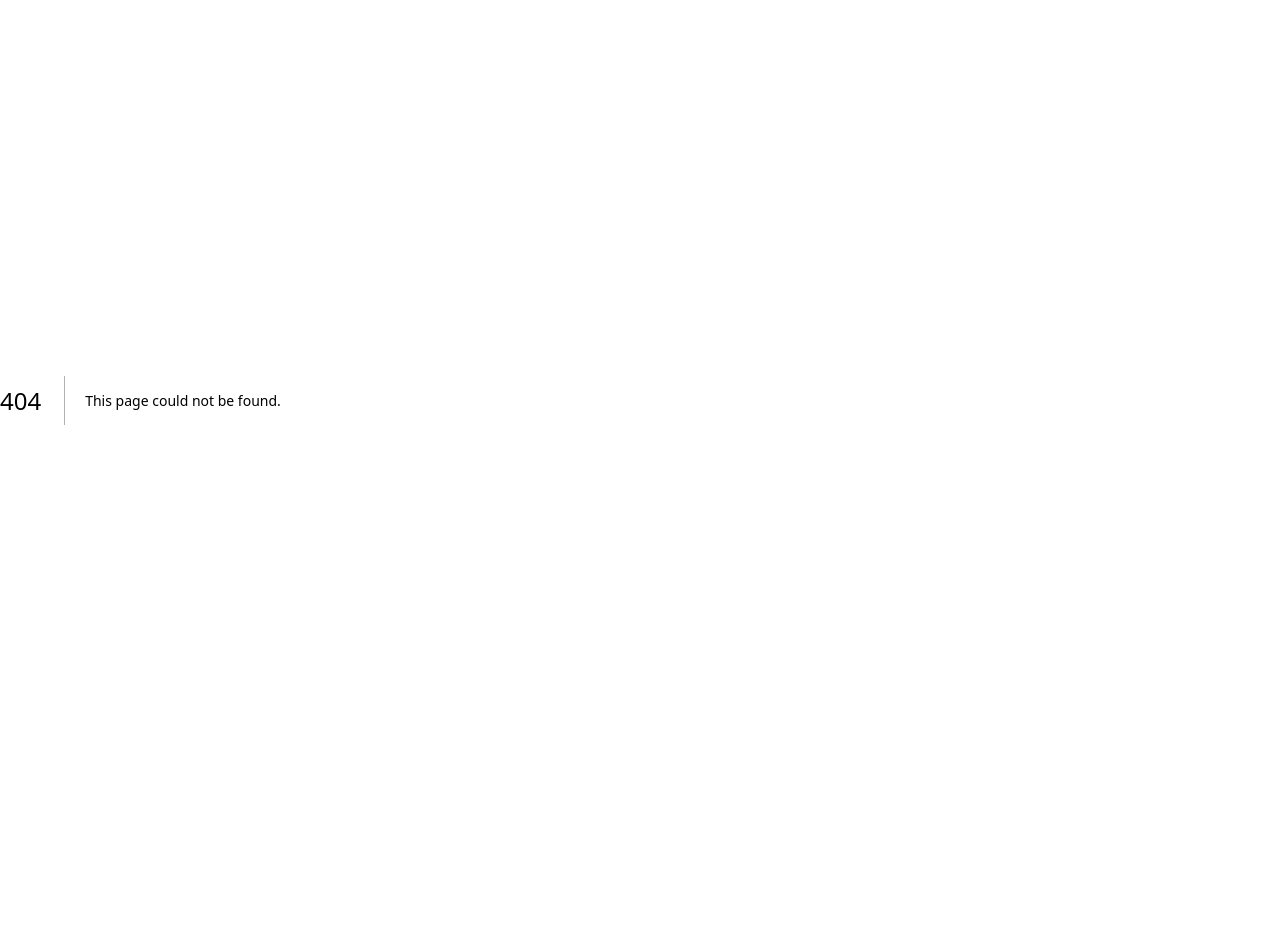
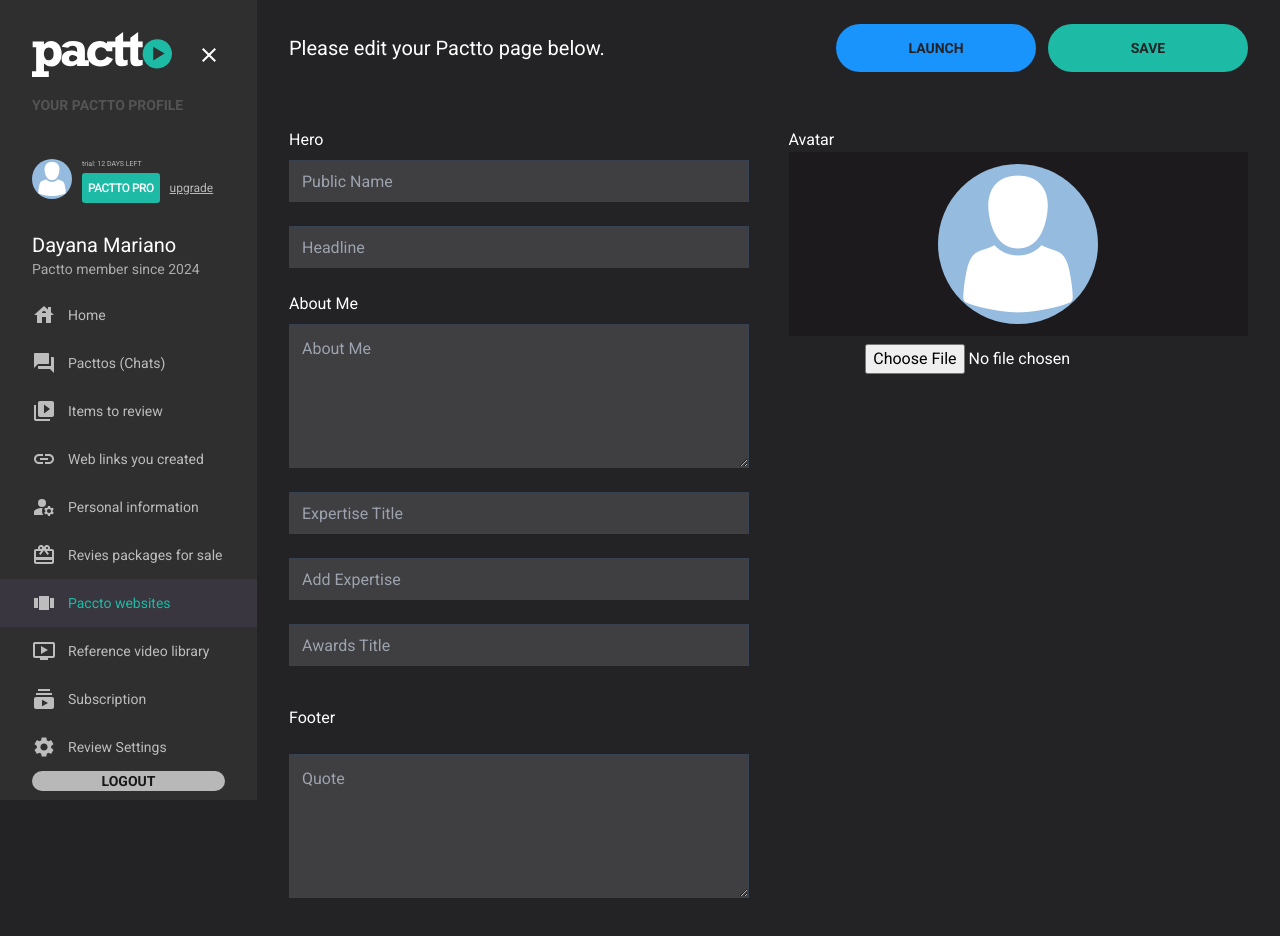
Before and after one commit to day-mariano/DashPactto, a Next.js app: page /profile in a window 1280 px wide. Before the commit this address had no page. Before the commit the page ends 800 px from the top, so only its background shows below. Built offline with nearby package versions, Linux system fonts and the light colour scheme.

Commit message:
:sparkles: feat Add Profile page

```diff
--- /dev/null
+++ b/src/app/profile/page.tsx
@@ -0,0 +1,138 @@
+"use client";
+import MenuIcon from "@mui/icons-material/Menu";
+import { lazy, useState } from "react";
+import Image from "next/image";
+const Aside = lazy(() => import('../../components/Aside'));
+
+const Chats: React.FC = () => {
+  const [isAsideOpen, setAsideOpen] = useState(true);
+
+  function openAside() {
+    setAsideOpen(true)
+  }
+  function closeAside (){
+    setAsideOpen(false)
+  }
+
+  return (
+    <>
+      {isAsideOpen && (
+        < Aside onClose={closeAside} />
+      )}
+      <main className={`flex min-h-screen flex-col items-start flex-1 text-white ${
+          isAsideOpen && "opacity-60 bg-white/60 lg:opacity-100 lg:bg-transparent ease-in-out lg:ml-[257px] transition-[margin]"
+        }`}>
+        <div className="flex flex-col w-full">
+          <div className="flex flex-row px-8 py-6 justify-between flex-wrap gap-3">
+            <div className="flex flex-row items-center">
+              {isAsideOpen == false && (
+                <button
+                  onClick={openAside}
+                  className="p-1 size-12 hover:bg-[#bab8b825] hover:rounded-full"
+                >
+                  <MenuIcon className="text-white size-7 w-[37px]" />
+                </button>
+              )}
+              <h2 className="text-xl">Please edit your Pactto page below.</h2>
+            </div>
+            <div className="flex flex-row gap-3">
+              <label
+                htmlFor="launch"
+                className="cursor-pointer bg-[#1994fc] font-semibold text-sm text-[#232225] w-[200px] h-[48px] rounded-3xl flex items-center justify-center hover:bg-[#3681bf]"
+              >
+                LAUNCH
+              </label>
+              <input
+                id="reset"
+                accept="video/*"
+                className="hidden"
+                type="button"
+              />
+              <label
+                htmlFor="save"
+                className="cursor-pointer bg-[#1DBBA5] font-semibold text-sm text-[#232225] w-[200px] h-[48px] rounded-3xl flex items-center justify-center hover:bg-[#33aa9a]"
+              >
+                SAVE
+              </label>
+              <input
+                id="submit"
+                className="hidden"
+                type="button"
+              />
+            </div>
+          </div>
+          <div className="flex flex-col md:flex-row-reverse justify-between w-full p-8">
+            <div className="flex flex-col w-full md:ml-10 mb-16">
+              <p>Avatar</p>
+              <div className="bg-[#1c1a1c] flex justify-center p-3 ">
+                <Image
+                  src={"/avatar-placeholder.png"}
+                  alt="avatar"
+                  width={160}
+                  height={160}
+                  className="w-[160px] h-[160px] rounded-full"
+                />
+              </div>
+              <input type="file" name="avatar" id="avatar" placeholder="+ ADD IMAGE" accept="image/png, image/jpeg" className="mx-auto my-2"/>
+            </div>
+            <form id="formPersonalInfo" className="w-full max-w-[1083px] space-y-6">
+              <div className="flex flex-col space-y-2">
+                <p>Hero</p>
+                <div className="h-[58px]">
+                  <input
+                    type="text"
+                    placeholder="Public Name"
+                    name="publicName"
+                    className="w-full h-[42px] p-3 bg-[#3f3e40] hover:bg-[#454446] focus:bg-[#6f6d70] border border-gray-700 focus:outline-none"
+                  />
+                </div>
+                <div className="h-[58px]">
+                  <input
+                    type="text"
+                    name="headline"
+                    placeholder="Headline"
+                    className="w-full h-[42px] p-3 bg-[#3f3e40] hover:bg-[#454446] focus:bg-[#6f6d70] border border-gray-700 focus:outline-none"
+                  />
+                </div>
+                <p>About Me</p>
+                <textarea name="aboutMe" id="aboutMe" placeholder="About Me" className="w-full h-[144px] p-3 bg-[#3f3e40] hover:bg-[#454446] focus:bg-[#6f6d70] border border-gray-700 focus:outline-none"></textarea>
+              </div>
+
+
+              <div className="space-y-2 mt-8">
+                <div className="h-[58px]">
+                  <input
+                    type="text"
+                    name="expertise"
+                    placeholder="Expertise Title"
+                    className="w-full h-[42px] p-3 bg-[#3f3e40] hover:bg-[#454446] focus:bg-[#6f6d70] border border-gray-700 focus:outline-none"
+                  />
+                </div>
+                <div className="h-[58px]">
+                <input
+                    type="text"
+                    name="addExpertise"
+                    placeholder="Add Expertise"
+                    className="w-full h-[42px] p-3 bg-[#3f3e40] hover:bg-[#454446] focus:bg-[#6f6d70] border border-gray-700 focus:outline-none"
+                  />
+                </div>
+                <div className="h-[58px]">
+                  <input
+                    type="award"
+                    name="award"
+                    placeholder="Awards Title"
+                    className="w-full h-[42px] p-3 bg-[#3f3e40] hover:bg-[#454446] focus:bg-[#6f6d70] border border-gray-700 focus:outline-none"
+                  />
+                </div>
+              </div>
+              <p>Footer</p>
+              <textarea name="footer" id="footer" placeholder="Quote" className="w-full h-[144px] p-3 bg-[#3f3e40] hover:bg-[#454446] focus:bg-[#6f6d70] border border-gray-700 focus:outline-none"></textarea>
+            </form>
+          </div>
+        </div>
+      </main>
+    </>
+  )
+}
+
+export default Chats;
```
